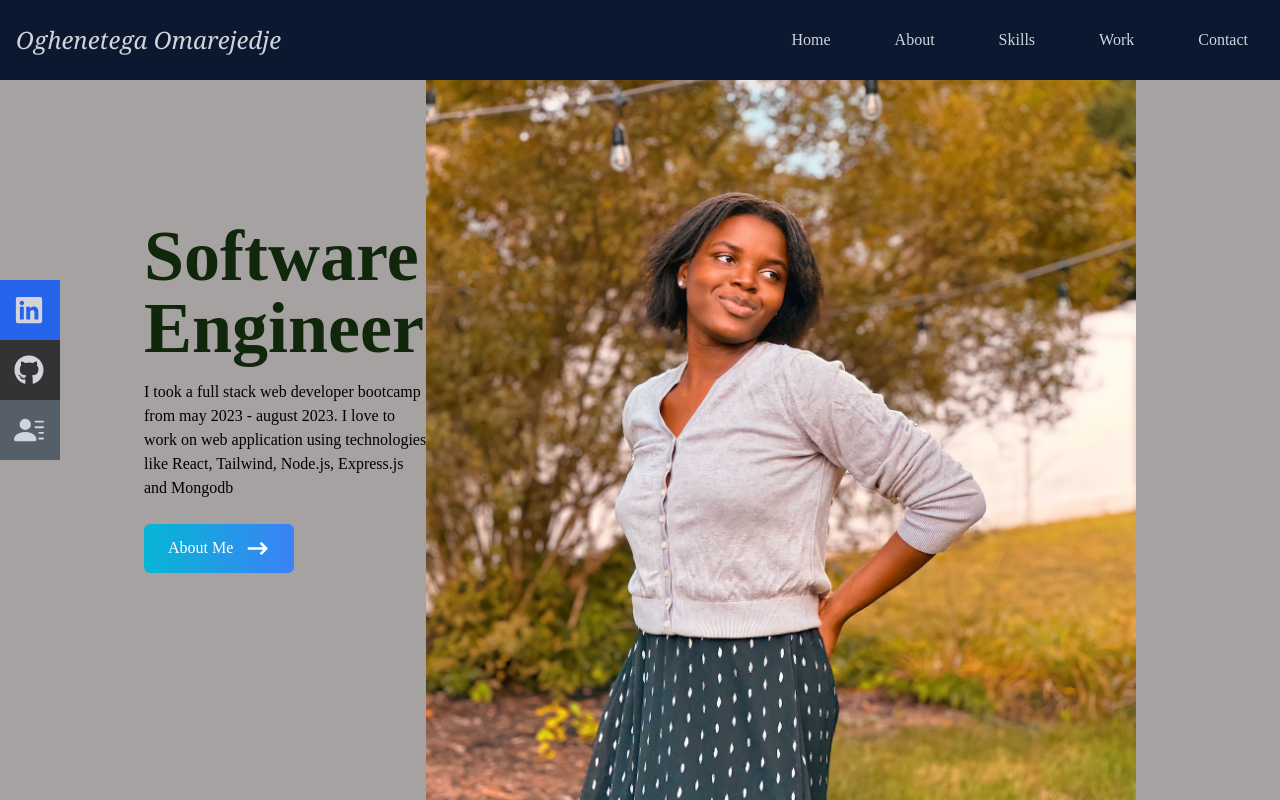
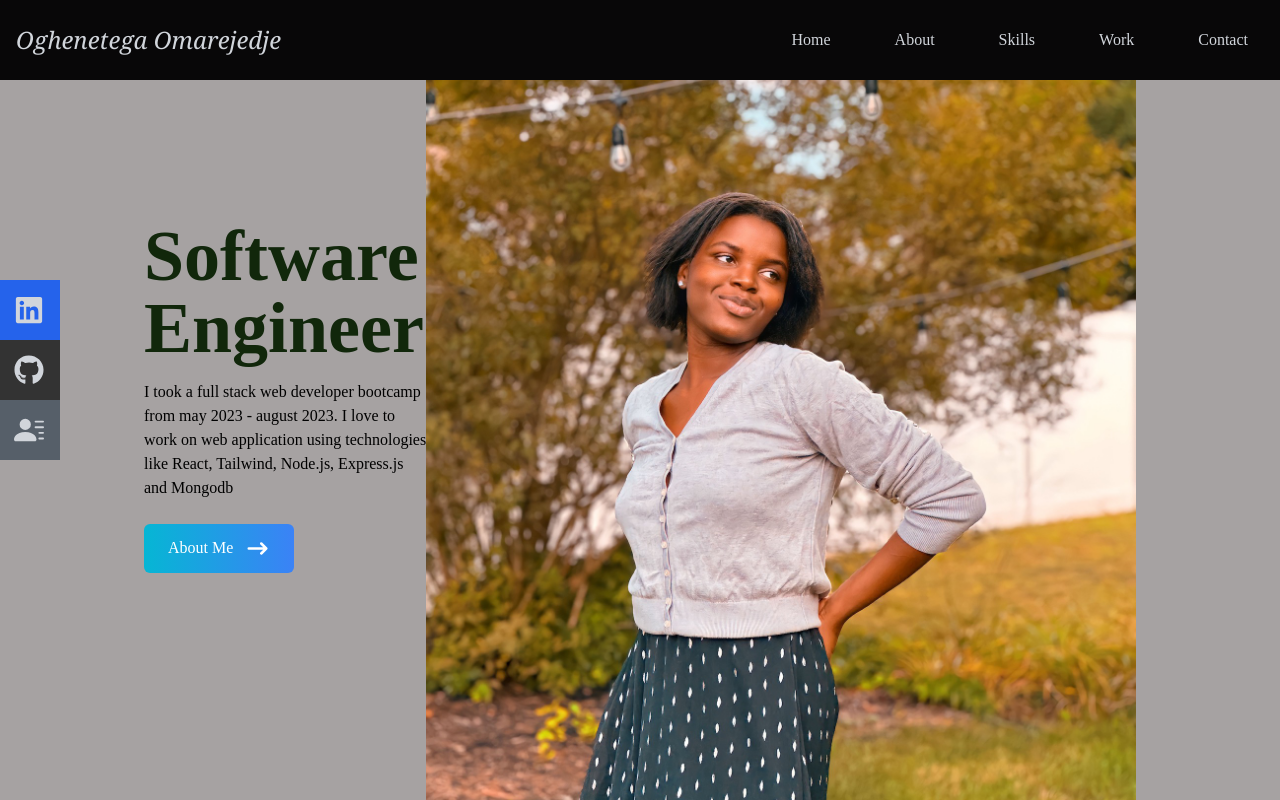
Before and after one commit to tegaomare/react-personal-portfolio, a React (Create React App) app: page / in a window 1280 px wide. Shown: the top 800 px of the page. Built offline with nearby package versions, Linux system fonts and the light colour scheme.

Commit message:
bg color updated and import in line 8 deleted

```diff
--- a/src/components/Navbar.jsx
+++ b/src/components/Navbar.jsx
@@ -5,7 +5,6 @@
   FaGithub,
   FaLinkedin,
 } from 'react-icons/fa';
-import { HiOutlineMail } from 'react-icons/hi';
 import { BsFillPersonLinesFill } from 'react-icons/bs';
 import { Link } from 'react-scroll';
 
@@ -14,7 +13,7 @@
   const handleClick = () => setNav(!nav);
 
   return (
-    <div className='fixed w-full h-[80px] flex justify-between items-center px-4 bg-[#0a192f] text-gray-300'>
+    <div className='fixed w-full h-[80px] flex justify-between items-center px-4 bg-[#080708] text-gray-300'>
       <div>
         <h1 className=' font-thin text-2xl italic font-serif'>Oghenetega Omarejedje</h1>
       </div>
```
